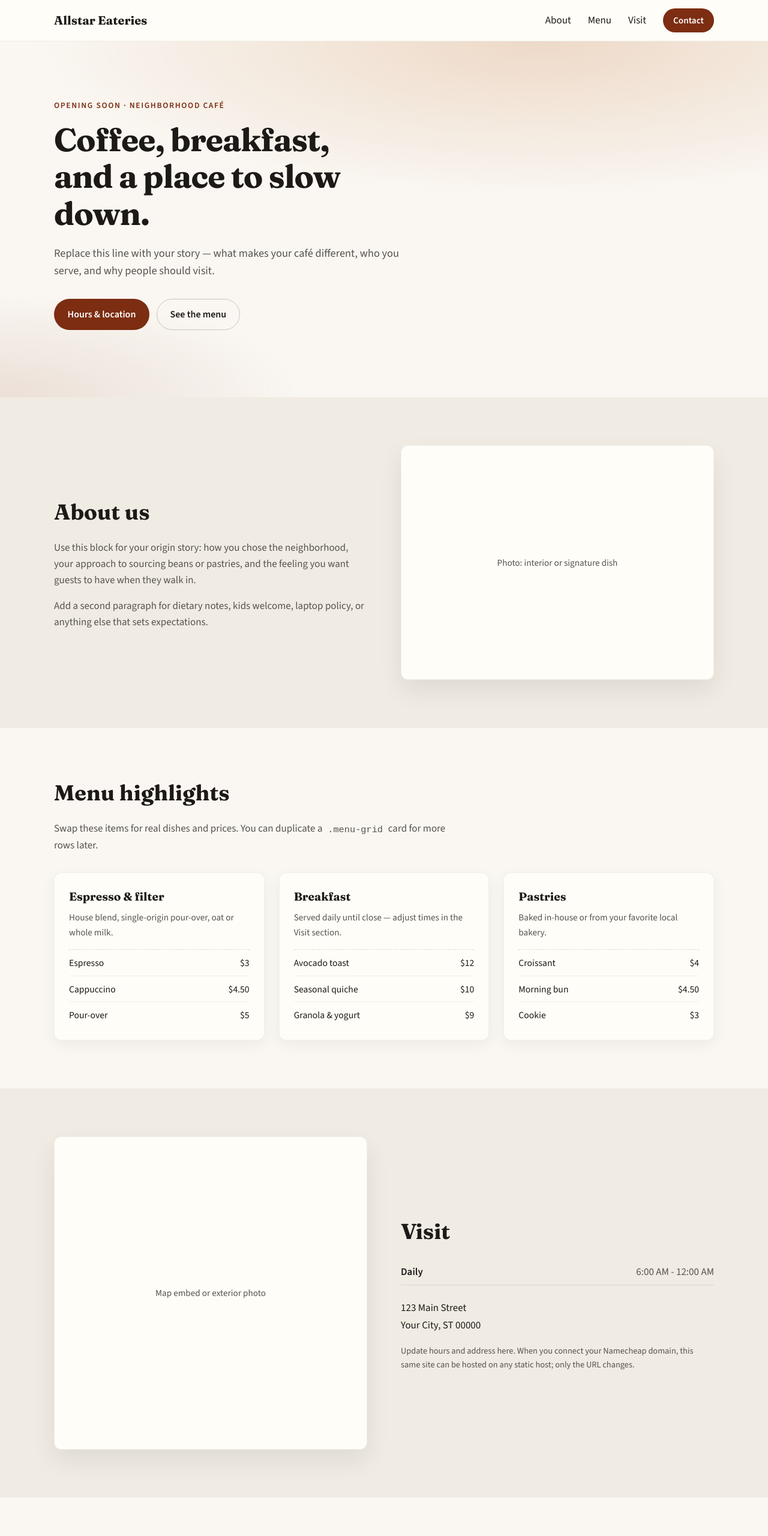
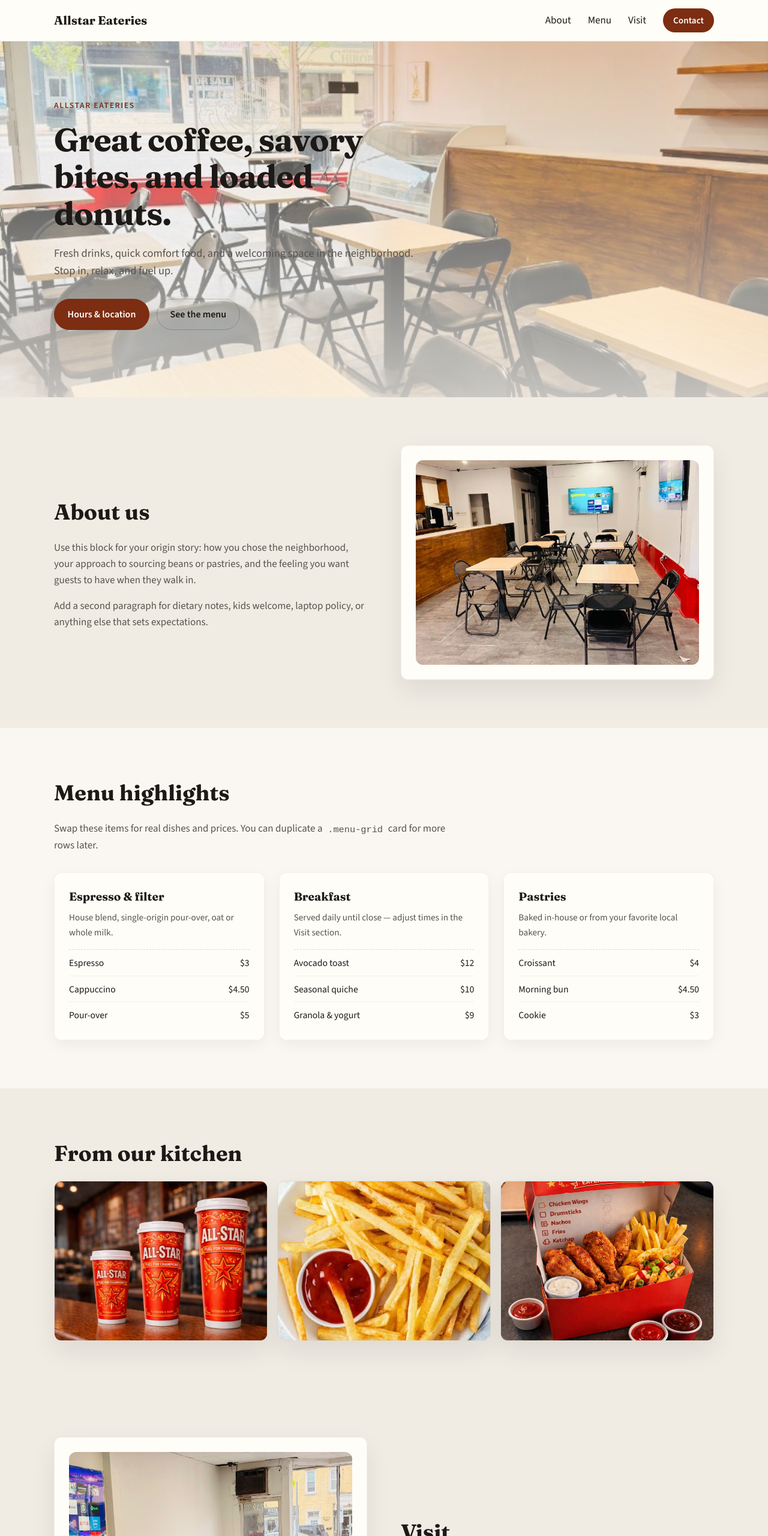
Before and after one commit to danhops16/cafe, a website built with Vite: page index.html in a window 1280 px wide. Shown: the top 2560 px of the page at 60% size. Built offline with nearby package versions, Linux system fonts and the light colour scheme.

Commit message:
Add Allstar photos and update homepage visuals

```diff
--- a/index.html
+++ b/index.html
@@ -39,13 +39,17 @@
 
     <main id="main">
       <section class="hero">
-        <div class="hero__bg" aria-hidden="true"></div>
+        <div
+          class="hero__bg hero__bg--photo"
+          aria-hidden="true"
+          style="background-image: url('/images/interior-front.png')"
+        ></div>
         <div class="inner hero__content">
-          <p class="eyebrow">Opening soon · Neighborhood café</p>
-          <h1>Coffee, breakfast, and a place to slow down.</h1>
+          <p class="eyebrow">Allstar Eateries</p>
+          <h1>Great coffee, savory bites, and loaded donuts.</h1>
           <p class="lede">
-            Replace this line with your story — what makes your café different,
-            who you serve, and why people should visit.
+            Fresh drinks, quick comfort food, and a welcoming space in the
+            neighborhood. Stop in, relax, and fuel up.
           </p>
           <div class="hero__actions">
             <a class="btn" href="#visit">Hours &amp; location</a>
@@ -68,8 +72,8 @@
               policy, or anything else that sets expectations.
             </p>
           </div>
-          <div class="card card--photo" role="img" aria-label="Placeholder for café interior photo">
-            <span>Photo: interior or signature dish</span>
+          <div class="card card--photo">
+            <img src="/images/interior-counter.png" alt="Allstar Eateries dining area and counter" />
           </div>
         </div>
       </section>
@@ -113,6 +117,17 @@
         </div>
       </section>
 
+      <section class="section section--alt">
+        <div class="inner">
+          <h2>From our kitchen</h2>
+          <div class="photo-grid" aria-label="Food and café photos">
+            <img src="/images/chicken-wings.png" alt="Chicken wings with dipping sauce" />
+            <img src="/images/fries-classic.png" alt="French fries with ketchup" />
+            <img src="/images/allstar-combo-box.png" alt="Allstar combo box with wings, fries, and nachos" />
+          </div>
+        </div>
+      </section>
+
       <section id="visit" class="section section--alt">
         <div class="inner split split--reverse">
           <div>
@@ -133,8 +148,8 @@
               URL changes.
             </p>
           </div>
-          <div class="card card--map" aria-hidden="true">
-            <span>Map embed or exterior photo</span>
+          <div class="card card--map">
+            <img src="/images/interior-side.png" alt="Inside seating at Allstar Eateries" />
           </div>
         </div>
       </section>
--- a/src/style.css
+++ b/src/style.css
@@ -282,6 +282,28 @@ a:hover {
     var(--color-bg);
 }
 
+.hero__bg--photo {
+  background-position: center;
+  background-size: cover;
+}
+
+.hero__bg--photo::after {
+  content: "";
+  position: absolute;
+  inset: 0;
+  background:
+    radial-gradient(
+      120% 80% at 70% 0%,
+      color-mix(in srgb, var(--color-accent-soft) 22%, transparent),
+      transparent 55%
+    ),
+    linear-gradient(
+      to bottom,
+      color-mix(in srgb, var(--color-bg) 10%, transparent),
+      color-mix(in srgb, var(--color-bg) 78%, transparent)
+    );
+}
+
 .hero__content {
   position: relative;
 }
@@ -395,13 +417,38 @@ a:hover {
   min-height: 280px;
 }
 
+.card img {
+  width: 100%;
+  height: 100%;
+  object-fit: cover;
+  border-radius: inherit;
+}
+
 .menu-grid {
   display: grid;
   gap: 1.5rem;
 }
 
+.photo-grid {
+  display: grid;
+  gap: 1rem;
+}
+
+.photo-grid img {
+  width: 100%;
+  aspect-ratio: 4 / 3;
+  object-fit: cover;
+  border-radius: var(--radius);
+  border: 1px solid color-mix(in srgb, var(--color-ink) 8%, transparent);
+  box-shadow: var(--shadow);
+}
+
 @media (min-width: 720px) {
   .menu-grid {
+    grid-template-columns: repeat(3, 1fr);
+  }
+
+  .photo-grid {
     grid-template-columns: repeat(3, 1fr);
   }
 }
```
Also changed, not shown: public/images/allstar-combo-box.png (added), public/images/chicken-wings.png (added), public/images/fries-classic.png (added), public/images/interior-counter.png (added), public/images/interior-front.png (added), public/images/interior-side.png (added).
